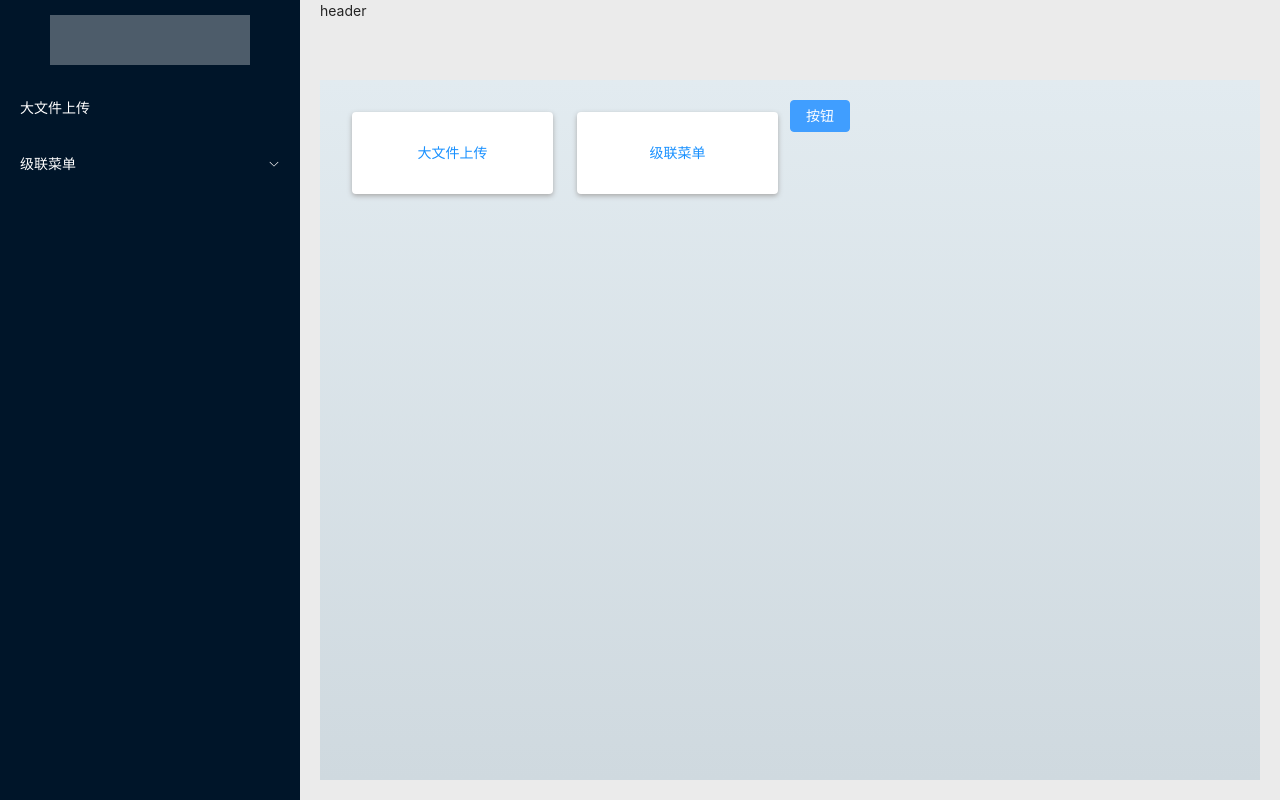
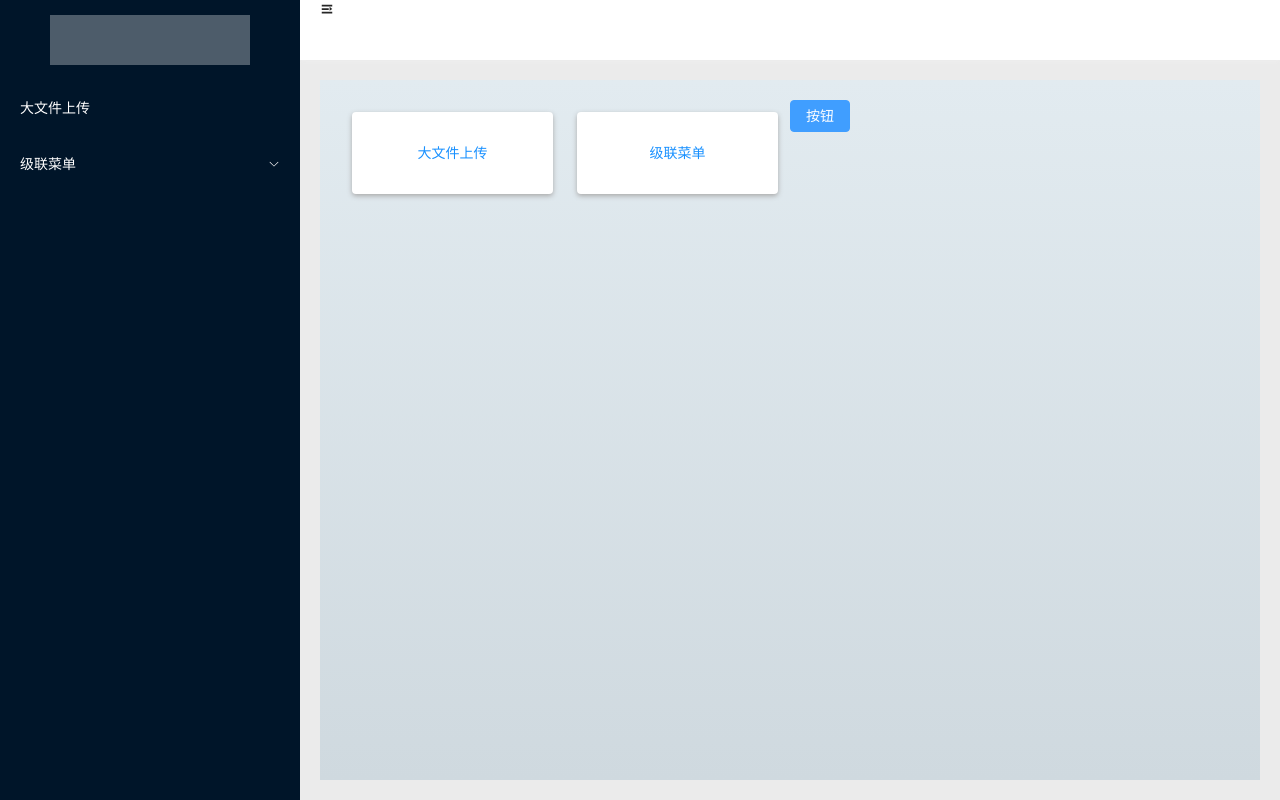
Before and after one commit to kricn/vue-admin-template, a Vue app in the folder demo/: page /test/test1 in a window 1280 px wide. Built offline with nearby package versions, Linux system fonts and the light colour scheme.

Commit message:
添加头部

```diff
--- /dev/null
+++ b/demo/src/layout/Header.vue
@@ -0,0 +1,14 @@
+<template>
+  <div class="header flex">
+    <div class="trigger">
+      <el-icon><Expand /></el-icon>
+    </div>
+  </div>
+</template>
+
+<script setup lang='ts'>
+import {Expand} from '@element-plus/icons-vue'
+</script>
+
+<style lang="scss" scoped>
+</style>
--- a/demo/src/layout/index.vue
+++ b/demo/src/layout/index.vue
@@ -8,7 +8,7 @@
     </el-aside>
     <el-container>
       <el-header>
-        header
+        <Header />
       </el-header>
       <el-main>
         <router-view />
@@ -18,6 +18,7 @@
 </template>
 <script setup lang="ts">
 import Menu from './Menu.vue'
+import Header from './Header.vue'
 </script>
 <style lang="scss" scoped>
 .el-container {
@@ -25,6 +26,12 @@ import Menu from './Menu.vue'
   ::v-deep .el-aside {
     height: 100vh;
     flex-direction: column;
+    position: relative;
+    .trigger {
+      position: absolute;
+      top: 10px;
+      right: -20px;
+    }
     >.el-menu {
       flex: 1;
       border-right-width: 0;
@@ -59,5 +66,9 @@ import Menu from './Menu.vue'
       opacity: 0.3;
     }
   }
+  .el-header {
+    background-color: #fff;
+    box-shadow: 0 1px 3px #eee;
+  }
 }
 </style>
```
